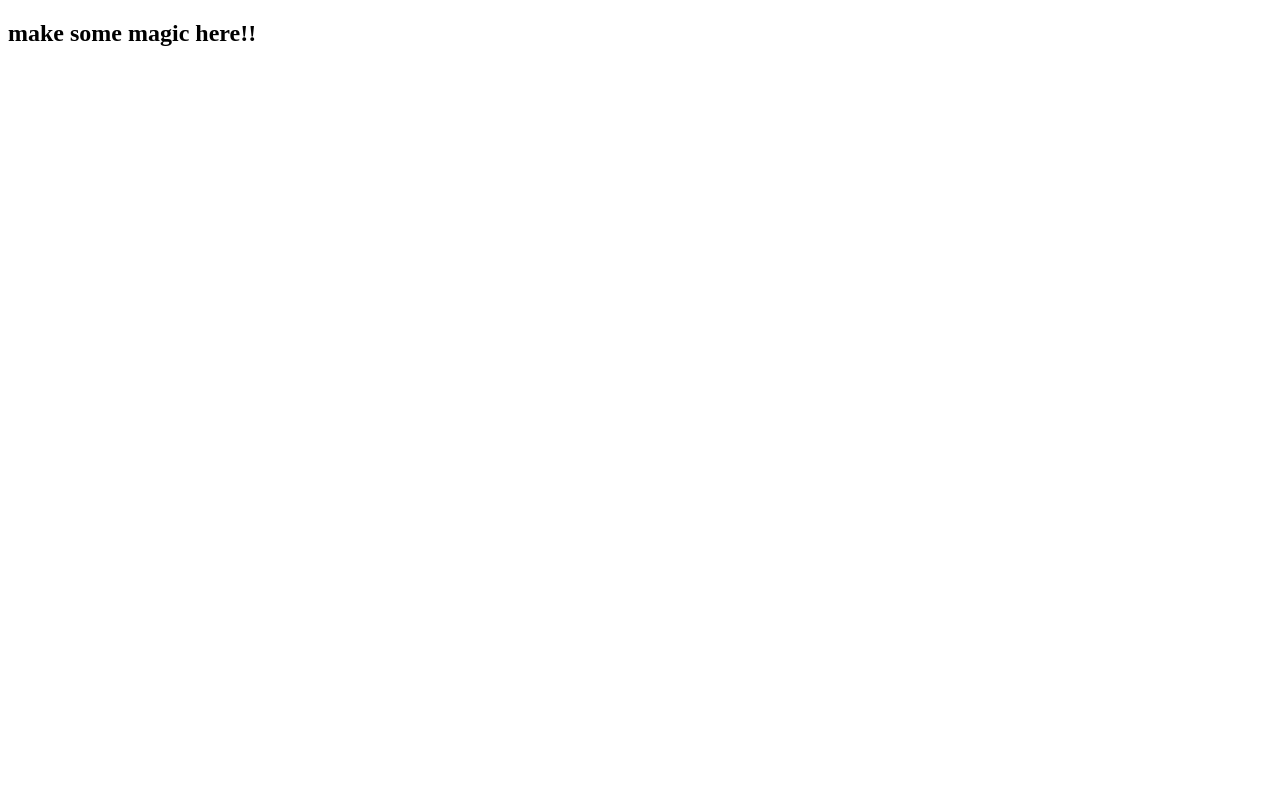
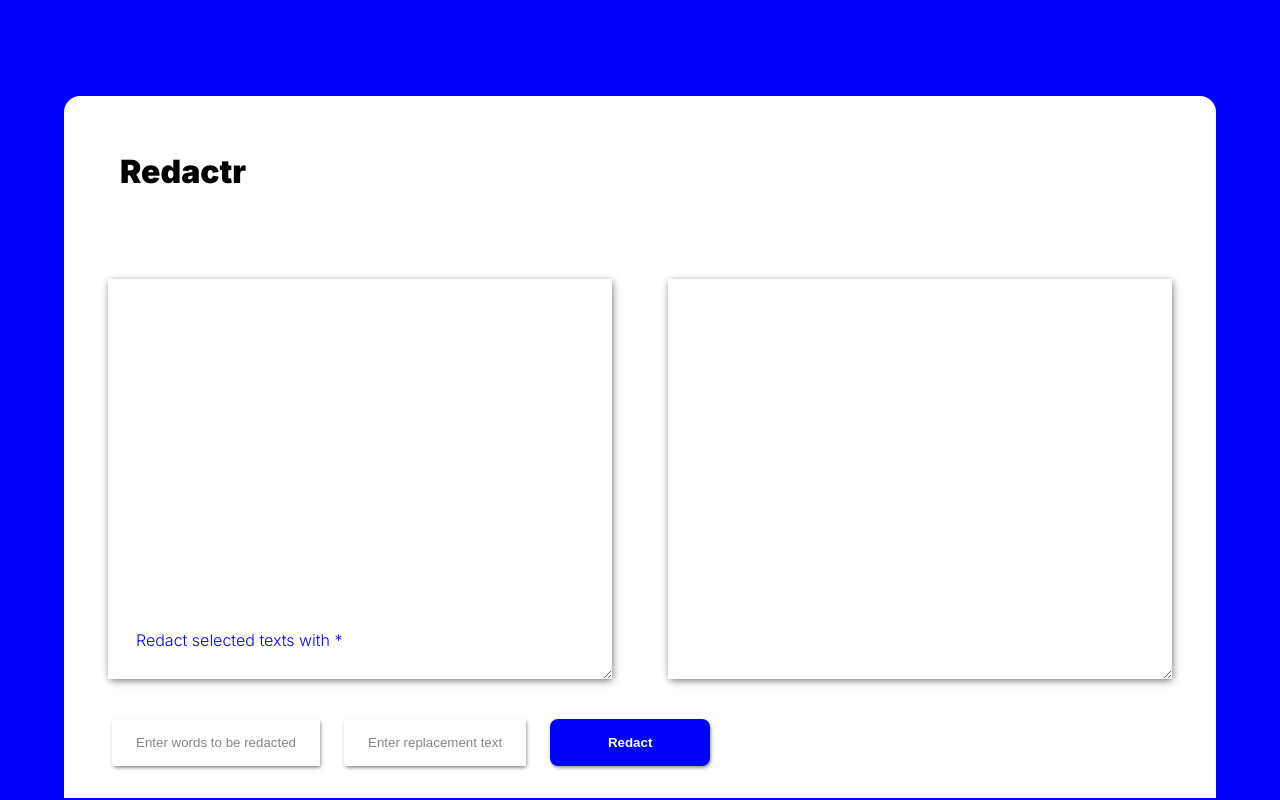
Before and after one commit to nodekage/Redacter-App, a plain HTML site: page index.html in a window 1280 px wide. Drawn offline with Linux system fonts and the light colour scheme.

Commit message:
built html and css

```diff
--- a/index.html
+++ b/index.html
@@ -1,19 +1,53 @@
 <!DOCTYPE html>
 <html lang="en">
+
 <head>
   <meta charset="UTF-8">
   <meta http-equiv="X-UA-Compatible" content="IE=edge">
   <meta name="viewport" content="width=device-width, initial-scale=1.0">
-    <title>Name of chosen challenge</title>
-
+  <link
+      rel="stylesheet"
+      href="https://cdnjs.cloudflare.com/ajax/libs/font-awesome/5.14.0/css/all.min.css"
+    />
+  <link rel="preconnect" href="https://fonts.googleapis.com">
+<link rel="preconnect" href="https://fonts.gstatic.com" crossorigin>
+<link href="https://fonts.googleapis.com/css2?family=Inter:wght@200;300;600;900&display=swap" rel="stylesheet">
+  <title>Redactr</title>
   <link rel="stylesheet" href="style.css">
 </head>
+
 <body>
-
-    <h2>make some magic here!!</h2>
+  <section class='wrapper'>
+    <section class="content">
+      <header>
+        <h1>Redactr</h1>
+        <span><i class="fa-solid fa-bars"></i></span>
+      </header>
+      <form>
+        <div class="text-areas">
+          <div class="text-container paste-area">
+            <textarea
+              placeholder="Redactr will remove a specified word or string of text from your texts and replace it with asteriks, another letter, word, or string of texts. Start by typing or pasting something here, then click the redact button">
+      </textarea>
+            <p class='instruction'>Redact selected texts with *</p>
+          </div>
+          <div class="text-container">
+            <textarea>
+      </textarea>
+          </div>
+        </div>
+        <div class="btns">
+          <button>Enter words to be redacted</button>
+          <button>Enter replacement text</button>
+          <button class='redact-btn'>Redact</button>
+        </div>
+      </form>
+    </section>
+  </section>
 
   <!-- // ============= EEND DO NOT EDIT ============== // -->
   <script src="index.mjs" type="module"></script>
   <!-- // ============= EEND DO NOT EDIT ============== // -->
 </body>
+
 </html>
--- a/style.css
+++ b/style.css
@@ -0,0 +1,107 @@
+*{
+  margin:0%;
+  padding:0;
+  box-sizing: border-box;
+}
+body{
+  background: blue;
+}
+html{
+  font-family: 'Inter', sans-serif;
+}
+.wrapper{
+  margin-top: 1.5rem;
+  padding: 1.5rem 1.5rem 0 1.5rem;
+}
+header{
+  display: flex;
+  justify-content: space-between;
+  align-items: center;
+}
+header h1{
+  font-weight:900;
+  font-size: 2rem
+}
+.content {
+  padding: 1rem;
+  background-color: white;
+  border-top-left-radius: 1rem;
+  border-top-right-radius: 1rem;
+}
+.text-container{
+  display: flex;
+  justify-content: center;
+}
+textarea{
+  width: 90%;
+  height: 15rem;
+  margin:1rem 0;
+  box-shadow:1px 2px 8px -1px rgba(0,0,0,0.62);
+  border: 0;
+  padding: .5rem;
+  font-family: inherit;
+}
+.paste-area{
+  position: relative
+}
+textarea::placeholder{
+  color: #8a8585;
+}
+.instruction{
+  color: blue;
+ position: absolute;
+  top: 80%;
+  left:10%;
+  z-index: 2;
+}
+.btns{
+  display:flex;
+  flex-direction: column;
+  margin-top: 1.5rem;
+  margin-left: 2rem
+}
+.btns button{
+  padding:1rem 1.5rem;
+  margin-bottom: 1rem;
+  background-color: white;
+  border:none;
+  box-shadow:1px 2px 4px -1px rgba(0,0,0,0.62);
+  color:  #8a8585;
+}
+.btns .redact-btn {
+  background-color: blue;
+  color:white;
+  border-radius: .5rem;
+}
+@media (min-width: 700px){
+  header{
+    padding: 2.5rem;
+  }
+  .wrapper{
+  margin-top: 2rem;
+  padding: 4rem 4rem 0 4rem;
+}
+ .text-areas{
+   display: flex;
+   justify-content: space-between;
+   margin-top:2rem
+ }
+textarea{
+  height: 25rem;
+}
+  .text-container{
+    width: 100%;
+  }
+  .btns{
+    flex-direction: row;
+    gap: 1.5rem
+  }
+  .btns .redact-btn{
+    width: 10rem;
+    font-weight:600;
+
+  }
+  .instruction{
+    top:85%
+  }
+}
```
Also changed, not shown: 2 other files. Lines whose indentation alone changed are shown as unchanged.
